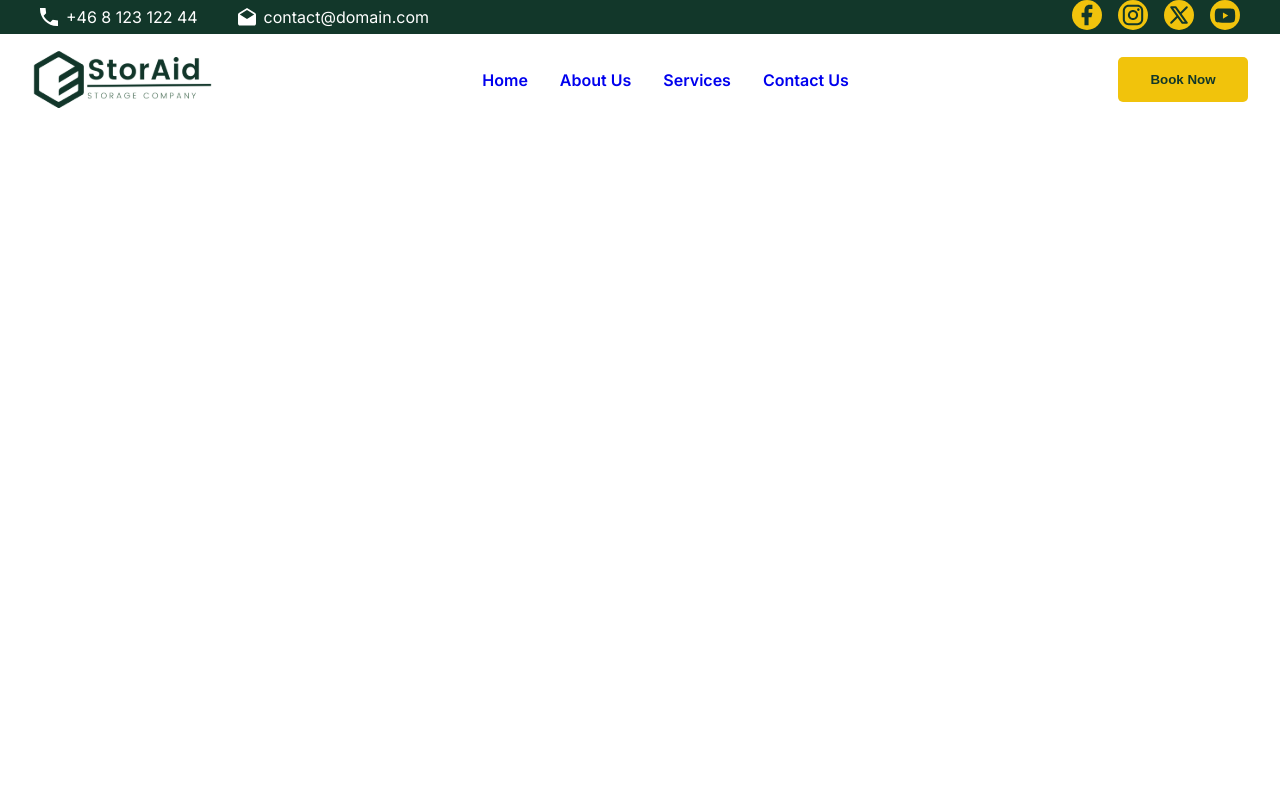
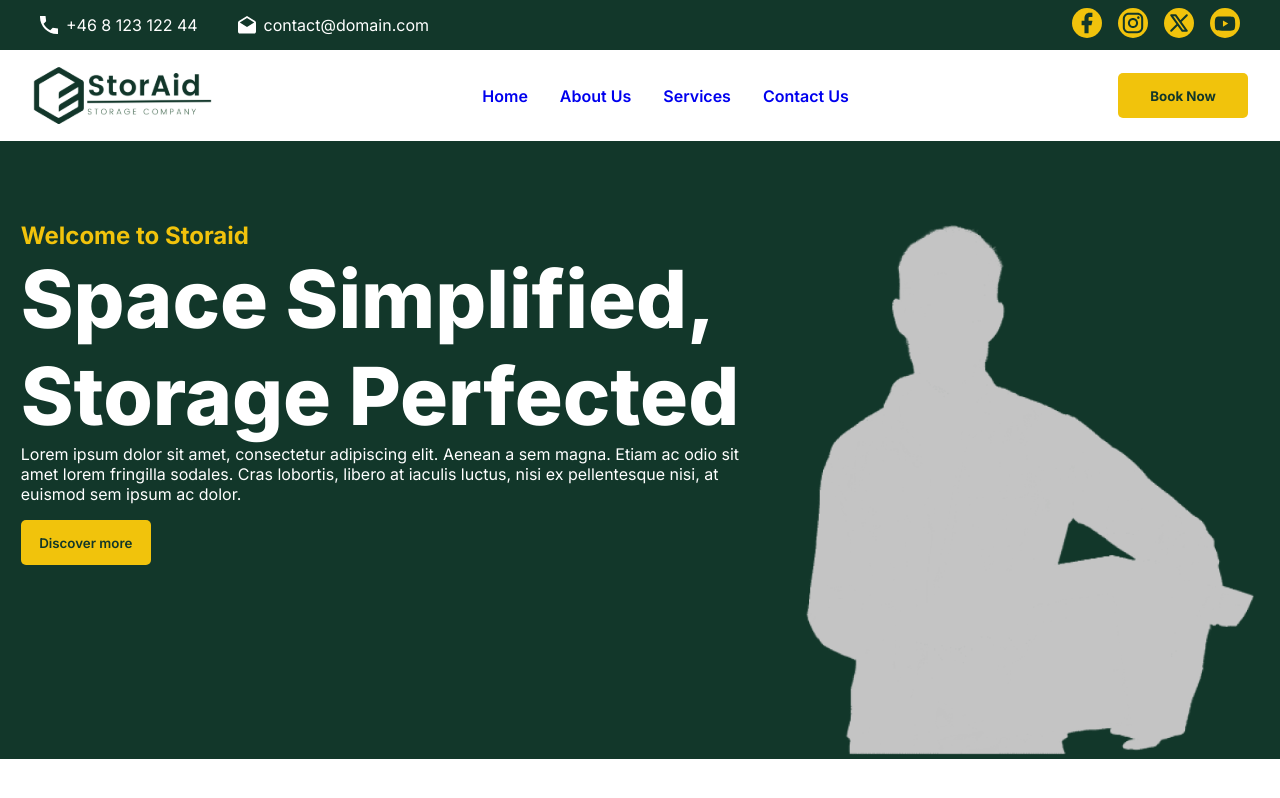
Before and after one commit to emillarsson99-m0wgli/StoraidStorageService, a React (Vite) app: page / in a window 1280 px wide. Built offline with nearby package versions, Linux system fonts and the light colour scheme.

Commit message:
Added Hero component, tweaked button component and header component

```diff
--- a/src/App.jsx
+++ b/src/App.jsx
@@ -1,11 +1,14 @@
 import { useState } from 'react'
 import Header from './Components/Header'
+import Hero from './Components/Hero'
+
 
 function App() {
 
   return (
     <>
       <Header />
+      <Hero />
     </>
   )
 }
--- a/src/Components/Header.css
+++ b/src/Components/Header.css
@@ -4,6 +4,7 @@ a:visited {
 
 .header-top-bg {
   background-color: #12372A;
+  padding: .5rem 0;
 }
 .header-contact {
   display: flex;
--- /dev/null
+++ b/src/Components/Hero.css
@@ -0,0 +1,38 @@
+.hero-bg {
+    background-color: #12372A;
+}
+.hero-container {
+    padding-top: 5rem;
+    display: flex;
+    justify-content: space-around;
+
+}
+
+.hero-text {
+    display: flex;
+    flex-direction: column;
+    color: #fff;
+    max-width: 735px;
+
+    & h4 {
+        font-size: 1.5rem;
+        color: #F1C30C;
+    }
+
+    & h1 {
+        font-size: 80px;
+        font-weight: 800;
+    }
+
+    & p {
+        color: #fff;
+    }
+}
+
+.hero-button {
+    padding: 1rem 0;
+
+    & Button {
+        font-weight: 600;
+    }
+}
--- /dev/null
+++ b/src/Components/Hero.jsx
@@ -0,0 +1,24 @@
+import Button from "./Button"
+
+function Hero() {
+
+    return(
+
+        <div className="hero-bg">
+            <div className="hero-container">
+                <div className="hero-text">
+                    <h4>Welcome to Storaid</h4>
+                    <h1>Space Simplified, Storage Perfected</h1>
+                    <p>Lorem ipsum dolor sit amet, consectetur adipiscing elit. Aenean a sem magna. Etiam ac odio sit amet lorem fringilla sodales. Cras lobortis, libero at iaculis luctus, nisi ex pellentesque nisi, at euismod sem ipsum ac dolor.</p>
+                    <div className="hero-button">
+                        <Button Text="Discover more" />
+                    </div>
+                </div>
+                <div className="hero-image">
+                    <img src="/HeroFigure.svg" alt="Hero Figure" />
+                </div>
+            </div>
+        </div>
+    )
+}
+export default Hero
--- a/src/index.css
+++ b/src/index.css
@@ -4,8 +4,5 @@
   padding: 0;
   margin: 0;
   box-sizing: border-box;
-}
-
-body {
   font-family: "inter", sans-serif;
 }
--- a/src/main.jsx
+++ b/src/main.jsx
@@ -3,6 +3,7 @@ import { createRoot } from 'react-dom/client'
 import './index.css'
 import './Components/header.css'
 import './Components/Button.css'
+import './Components/Hero.css'
 import App from './App.jsx'
 
 createRoot(document.getElementById('root')).render(
```
